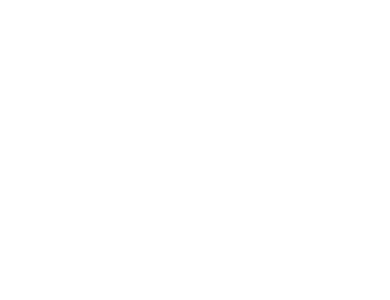
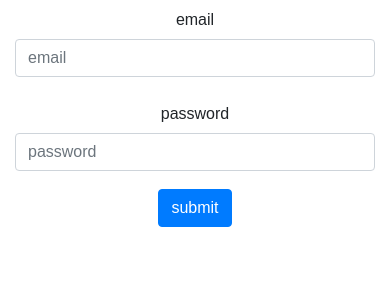
Before and after one commit to dmaish/hello_books_react, a React (Create React App) app: page /signin in a window 390 px wide. Shown: the top 300 px of the page. Built offline with nearby package versions, Linux system fonts and the light colour scheme.

Commit message:
login componect added (unfinished)

```diff
--- a/package.json
+++ b/package.json
@@ -5,7 +5,8 @@
   "dependencies": {
     "react": "^16.4.2",
     "react-dom": "^16.4.2",
-    "react-scripts": "1.1.4"
+    "react-scripts": "1.1.4",
+    "sweetalert": "^2.1.0"
   },
   "scripts": {
     "start": "react-scripts start",
--- a/src/App.js
+++ b/src/App.js
@@ -1,9 +1,10 @@
 import React, { Component } from 'react';
-import {Router, Route} from "react-router-dom";
-import SignUp from "./components/signup";
+import {Router, Route} from 'react-router-dom';
+import SignUp from './components/signup';
 import './App.css';
-import history from "./utils/history";
-import LandingPage from './components/landing_page';
+import history from './utils/history';
+import LandingPage from './components/landingPage';
+import Signin from './components/signin'
 
 class App extends Component {
   render() {
@@ -13,6 +14,7 @@
           <div>
           <Route exact path="/" component={LandingPage}></Route>
           <Route path="/signup" component={SignUp}></Route>
+          <Route path="/signin" component={Signin}></Route>
           </div>
         </Router>
 
--- a/src/common_components/navbar.js
+++ b/src/commonComponents/navbar.js
@@ -1,30 +1,28 @@
 import React, {Component} from 'react';
-import {Switch, Link, Route} from "react-router-dom"
+import {Link} from "react-router-dom";
+import logo from "../assets/library.png"
 
 class Navbar extends Component{
     render(){
         return(
-            <BrowserRouter>
             <div className="container">
                 <header>
                     <div class="container">
                         <nav class="navbar navbar-light navbar-toggleable-sm">
-                            <a href="landing_page" class="navbar-brand mb-0">
-                                <img src="assets/library.png" width="30" height="30" class="d-inline-block align-top" alt=""/>
-                                hello_books </a>
+                            <Link to="/" className="navbar-brand mb-0">
+                                <img src={logo} width="30" height="30" class="d-inline-block align-top" alt=""/>
+                                hello_books </Link>
 
                             <div  class=" justify-content-end">
                                 <ul class="nav">
-                                    <li class="nav-item">
-                                        <a class="nav-link" href="templates/library.html">Library</a>
+                                    <li className="nav-item">
+                                        <Link to="/library" className="nav-link" >library</Link>
                                     </li>
                                     <li class="nav-item">
-                                        <a class="nav-link" href="templates/admin_page.html">Admin</a>
+                                        <Link to="/borrow" className="nav-link" >borrow</Link>
                                     </li>
                                     <li class="nav-item">
-                                        <a class="nav-link" href="templates/login.html">Login</a>
-                                    </li>
-                                    <li class="nav-item">
+                                        <Link to="/signin" className="nav-link" ><button type="button" class="btn btn-outline-primary btn-sm">sign in</button></Link>
                                     </li>
                                 </ul>
                             </div>
@@ -32,7 +30,6 @@
                     </div>
                 </header>
             </div>
-            </BrowserRouter>
         )
     }
 }
--- a/src/components/landing_page.js
+++ b/src/components/landingPage.js
@@ -1,5 +1,5 @@
 import React, {Component} from 'react';
-import Navbar from "../common_components/navbar"
+import Navbar from "../commonComponents/navbar"
 import {Link} from "react-router-dom"
 import "../stylesheets.css"
 
@@ -16,9 +16,7 @@
                                 <h1 class="display-5">The Coolest Online Library</h1>
                                 <p class="lead">Where we take you on the best tour of the literal pleasures of the century</p>
                                 <p class="lead">
-                                    <Link to="./signup">
-                                    <a class="btn btn-primary btn-sm" href="#">Register</a>
-                                    </Link>
+                                    <Link to="./signup" className="btn btn-primary btn-sm">Register</Link>
                                 </p>
                             </div>
                         </div>
--- a/src/components/signin.js
+++ b/src/components/signin.js
@@ -1,32 +1,87 @@
 import React, {Component} from "react";
+import swal from 'sweetalert';
 
 class SignIn extends Component{
+    constructor(props){
+        super(props);
+        this.state = {
+            email: "",
+            password: "",
+        }
+    this.handleChange = this.handleChange.bind(this)
+    this.handleSubmit = this.handleSubmit.bind(this)
+    }
+
+    handleChange (e){
+        // preventDefault avoids the default behavior of item calling the event if it has already been utilized
+        e.preventDefault()
+        this.setState({
+            [e.target.name]: e.target.value
+        })
+    }
+
+    handleSubmit (e){
+        /** method to handl submission of form */
+        e.preventDefault()
+        fetch("http://127.0.0.1:5000/api/auth/login", {
+            method: "POST",
+            headers: {"Content-Type": "application/json"},
+            body: JSON.stringify(this.state)
+        })
+            .then(
+            response => response.json()
+            )
+            .then(
+                response => {
+                console.log(response.message)
+                swal(response.message)
+                })
+    }
+
     render(){
+        const {email, password} = this.state;
         return(
             <div className = "container">
-                    <form >
-                            <div class="form-group row">
-                                <div class="col-sm-2"></div>
-                                <label class="col-sm-2 col-form-label ">email</label>
-                                <div class="col-sm-6 ">
-                                <input type="email" class="form-control " placeholder="email"/>
+                    <form onSubmit={this.handleSubmit}>
+                            <div className="form-group row">
+                                <div className="col-sm-2"></div>
+                                <label className="col-sm-2 col-form-label ">email</label>
+                                <div className="col-sm-6 ">
+                                <input
+                                name= "email"
+                                value={email}
+                                onChange={this.handleChange}
+                                type="email"
+                                className="form-control "
+                                placeholder="email"
+                                required
+                                />
                             </div>
-                                <div class="col-sm-2"></div>
+                                <div className="col-sm-2"></div>
                            </div>
-                           <div class="form-group row">
-                                <div class="col-sm-2"></div>
-                                <label class="col-sm-2 col-form-label ">password</label>
-                                <div class="col-sm-6 ">
-                                    <input type="password" class="form-control " placeholder="confirm password"/>
+                           <div className="form-group row">
+                                <div className="col-sm-2"></div>
+                                <label className="col-sm-2 col-form-label ">password</label>
+                                <div className="col-sm-6 ">
+                                <input
+                                    name="password"
+                                    value={password}
+                                    onChange= {this.handleChange}
+                                    type="password"
+                                    className="form-control "
+                                    placeholder="password"
+                                    data-minlength="8"
+                                    required
+                                    />
                                 </div>
                                 <div class="col-sm-2"></div>
                             </div>
-                            <div class="form-group row">
-                                <div class="col-sm-4"></div>
-                                <div class="col-sm-4">
-                                <a href="login.html" type="submit" class="btn btn-primary">submit</a>
+                            <div className="form-group row">
+                                <div className="col-sm-4"></div>
+                                <div className="col-sm-4">
+                                <button type="submit" className="btn btn-primary">submit</button>
                                 </div>
-                                <div class="col-sm-4"></div>
+                                <div className="col-sm-4"></div>
                             </div>
                     </form>
             </div>
--- a/src/components/signup.js
+++ b/src/components/signup.js
@@ -1,4 +1,5 @@
 import React, {Component} from "react";
+import swal from 'sweetalert';
 
 class SignUp extends Component{
     constructor(props){
@@ -8,7 +9,6 @@
                 username: "",
                 password: ""
         }
-        //TODO use arrow functions to refactor this
         this.handleChange = this.handleChange.bind(this)
         this.handleSubmit = this.handleSubmit.bind(this)
     }
@@ -28,11 +28,14 @@
             method: "POST",
             headers: {"Content-Type": "application/json"},
             body: JSON.stringify(this.state)
-        }).then(response =>
-            console.log("--->", response.json())
-        ).catch( error =>
-            console.log('error.....', error)
-        )
+        }).then(response => response.json())
+        .then(response =>{
+            swal(response.message)
+            if(response.message === "you registered successfully"){
+                window.location.replace('./signin')
+            }
+        })
+
     }
     render(){
         const {email, username, password} = this.state;
@@ -50,6 +53,7 @@
                                 type="email"
                                 className="form-control "
                                 placeholder="email"
+                                required
                                 />
                             </div>
                                 <div className="col-sm-2"></div>
@@ -65,6 +69,7 @@
                                     type="text"
                                     className="form-control "
                                     placeholder="username"
+                                    required
                                     />
                             </div>
                             <div className="col-sm-2"></div>
```
Also changed, not shown: src/commonComponents/footer.js (renamed from src/common_components/footer.js), 1 other file (tests, documents, lock files or other folders).
